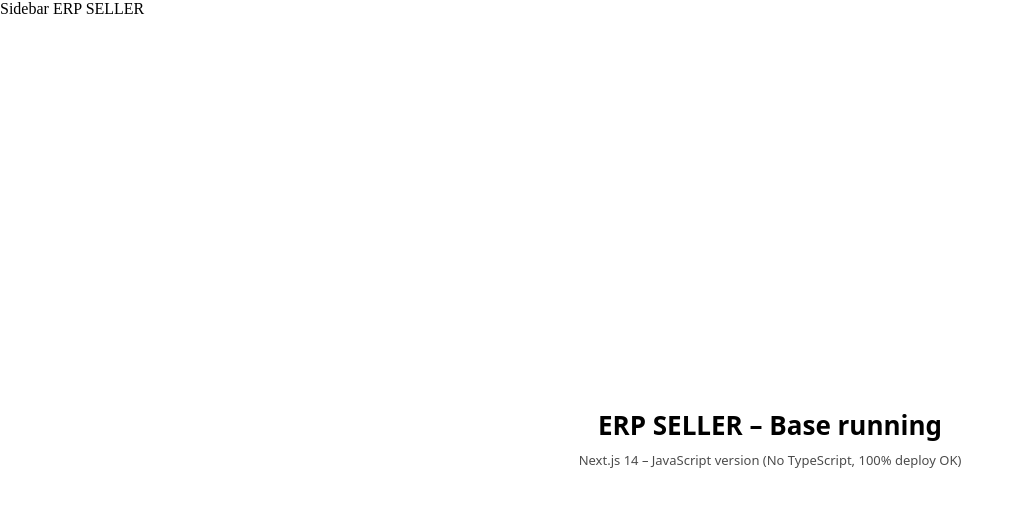
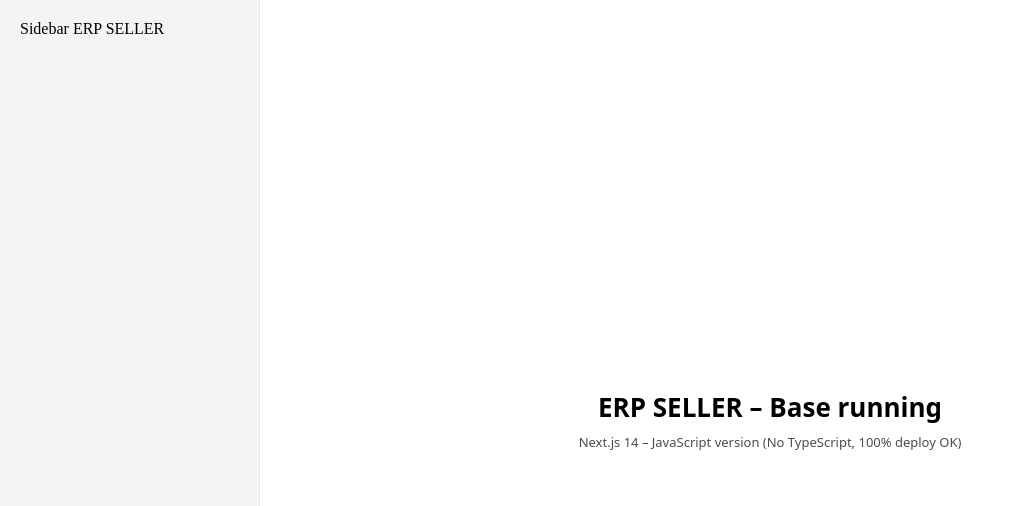
Before and after one commit to conlele0201/erp-seller-crm, a Next.js app: page / in a window 1280 px wide. Shown: the top 506 px of the page, without its empty margins (0-1023 px from the left). Built offline with nearby package versions, Linux system fonts and the light colour scheme.

Commit message:
Update Sidebar.js

```diff
--- a/components/Sidebar.js
+++ b/components/Sidebar.js
@@ -1,6 +1,17 @@
 export default function Sidebar() {
   return (
-    <div>
+    <div
+      style={{
+        width: "260px",
+        backgroundColor: "#f3f4f6",
+        height: "100vh",
+        padding: "20px",
+        borderRight: "1px solid #e5e7eb",
+        position: "fixed",
+        top: 0,
+        left: 0
+      }}
+    >
       Sidebar ERP SELLER
     </div>
   );
```
